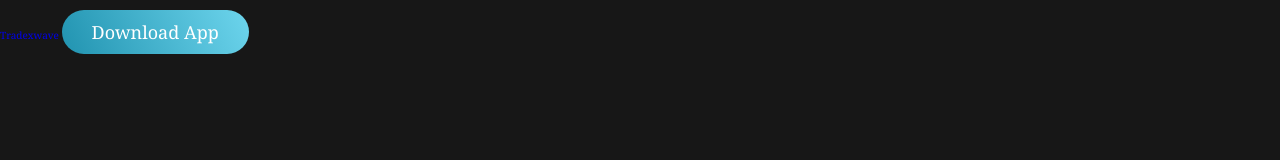
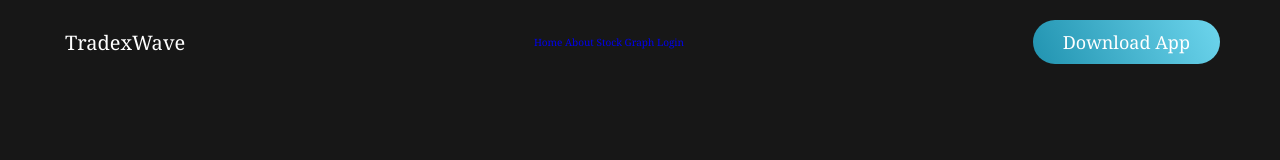
Before and after one commit to UTKARSHJHA-2005/Trading-Website, a plain HTML site: page Project.html in a window 1280 px wide. Drawn offline with Linux system fonts and the light colour scheme; a web font is replaced by a local one.

Commit message:
Update Project.html

```diff
--- a/Project.html
+++ b/Project.html
@@ -9,8 +9,16 @@
 </head>
 <body>
     <header class="header">
-        <a href="#" class="name">Tradexwave</a>
-        <button class="btn">Download App</button>
+        <section class="flex">
+            <a href="#" class="logo"> <i class=""></i>TradexWave</a>
+            <ul>
+                <a href="#" class="menu">Home</a>
+                <a href="#" class="menu">About</a>
+                <a href="#" class="menu">Stock Graph</a>
+                <a href="#" class="menu">Login</a>
+            </ul>
+            <a href="#" class="btn">Download App</a>
+        </section>
     </header>
     <!-- Js File -->
     <script src="Project.js"></script>
```
